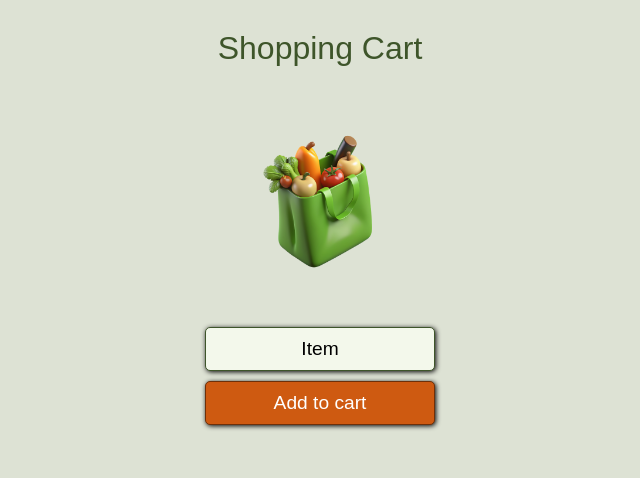
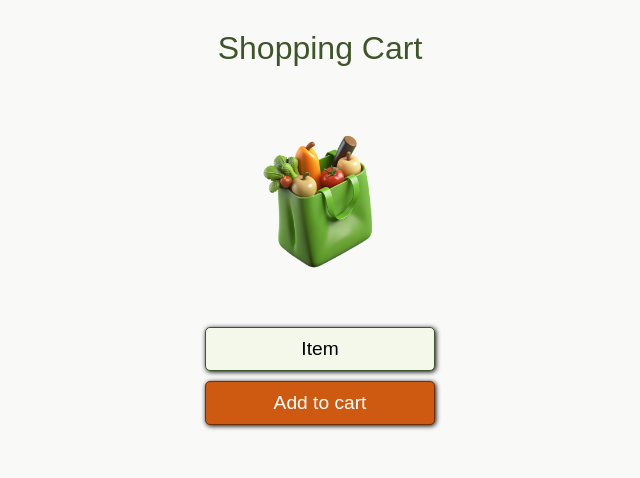
Before and after one commit to Silvi16/Shopping-Cart, a plain HTML site: page index.html in a window 1280 px wide. Shown: the whole page, without its empty margins (320-960 px from the left). Drawn offline with Linux system fonts and the light colour scheme; no server answers.

Commit message:
Changed the bg color

```diff
--- a/index.css
+++ b/index.css
@@ -10,7 +10,7 @@
     --background-color: #000000;
     --dark-green: #3e552a;
     --mid-green: #9dbe81;
-    --light-green: #dde2d4;
+    --light-green: #f9faf8;
     --lightest-green: #f3f8eb;
     --orange-color: #ce5a11;
     --dark-orange: #6e3009;
```
